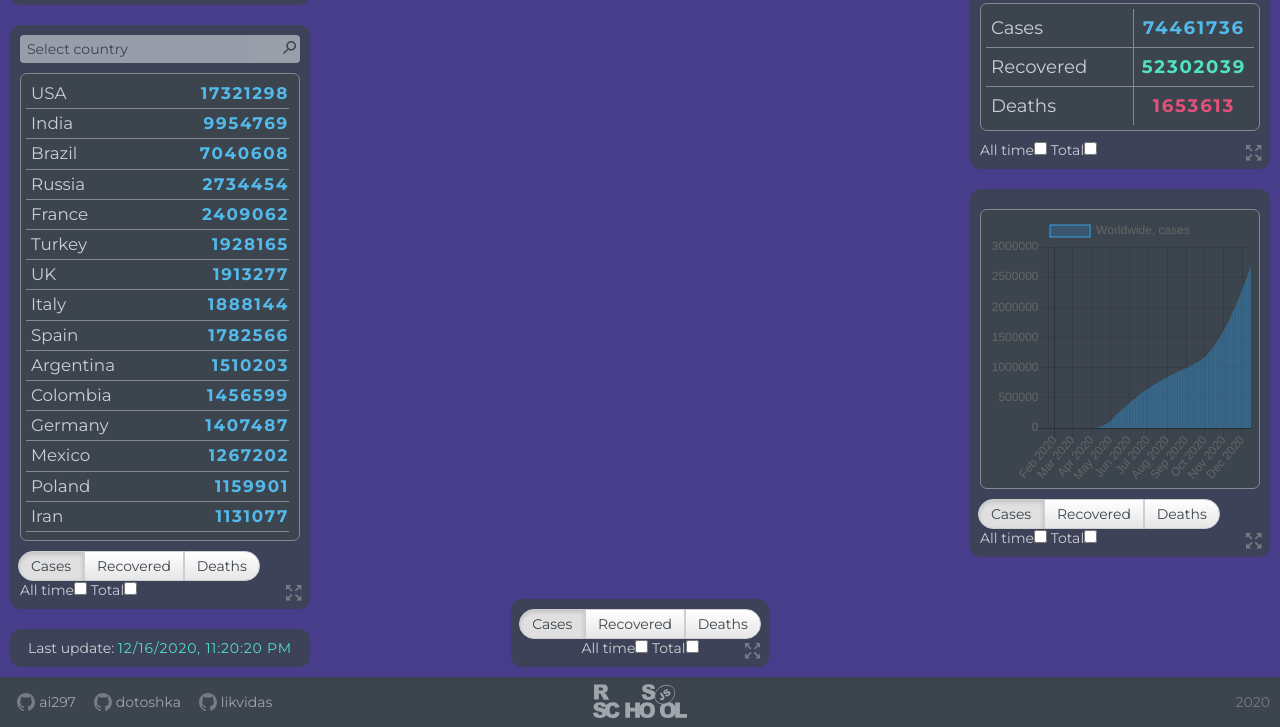
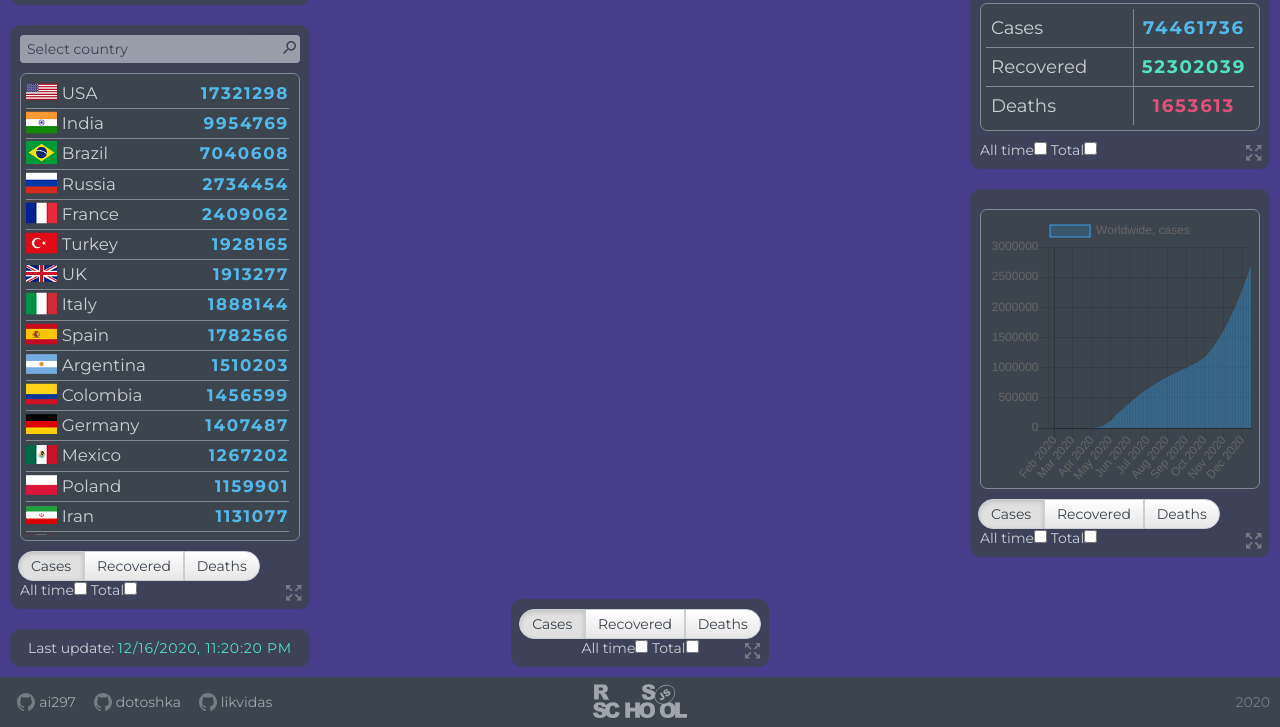
Before and after one commit to ai297/covid-dashboard, a website built with webpack: page src/index.html in a window 1280 px wide. Shown: the part 73-800 px from the top of the page. Built offline with nearby package versions, Linux system fonts and the light colour scheme; what mapbox-gl would draw is missing.

Commit message:
feat: implement country-flag component

```diff
--- a/src/index.js
+++ b/src/index.js
@@ -6,6 +6,7 @@ import TabsGroup from './js/tabs-group';
 import SearchForm from './js/search-form';
 import CountriesList from './js/countries-list';
 import CountrySection from './js/country-section';
+import CountryFlag from './js/country-flag';
 import SwitchButton from './js/switch-button';
 import MapCovid from './js/map-covid';
 import LastUpdate from './js/last-update-section';
@@ -17,6 +18,7 @@ window.customElements.define('app-widget', AppWidget);
 window.customElements.define('search-form', SearchForm);
 window.customElements.define('countries-list', CountriesList, { extends: 'ul' });
 window.customElements.define('country-section', CountrySection, { extends: 'li' });
+window.customElements.define('country-flag', CountryFlag);
 window.customElements.define('tab-button', TabButton, { extends: 'label' });
 window.customElements.define('tabs-group', TabsGroup);
 window.customElements.define('switch-btn', SwitchButton, { extends: 'label' });
--- /dev/null
+++ b/src/js/country-flag.js
@@ -0,0 +1,35 @@
+import FLAGS from './flags';
+
+class CountryFlag extends HTMLElement {
+  constructor(country) {
+    super();
+    if (country) this.country = country;
+    this.style.backgroundImage = 'url("./flags.png")';
+    this.style.backgroundSize = `${FLAGS.sprite.cols * 100}% ${FLAGS.sprite.rows * 100}%`;
+  }
+
+  get country() {
+    return this.getAttribute('country');
+  }
+
+  set country(val) {
+    this.setAttribute('country', val);
+    const countryIndex = FLAGS.countries.indexOf(val);
+    if (countryIndex >= 0) {
+      const col = countryIndex % FLAGS.sprite.cols;
+      const row = Math.floor(countryIndex / FLAGS.sprite.cols);
+      this.style.backgroundPosition = `${col * (100 / (FLAGS.sprite.cols - 1))}% ${row * (100 / (FLAGS.sprite.rows - 1))}%`;
+    } else {
+      this.style.backgroundPosition = '100% 100%';
+    }
+  }
+
+  static get observedAttributes() {
+    return ['country'];
+  }
+
+  attributeChangedCallback(name, oldValue, newValue) {
+    if (newValue !== oldValue) this[name] = newValue;
+  }
+}
+export default CountryFlag;
--- a/src/js/country-section.js
+++ b/src/js/country-section.js
@@ -1,9 +1,10 @@
 import EVENTS from './events';
+import CountryFlag from './country-flag';
 
 class CountrySection extends HTMLLIElement {
   constructor() {
     super();
-    this.flagElement = document.createElement('img');
+    this.flagElement = new CountryFlag();
     this.flagElement.className = 'country-flag';
     this.countryNameElement = document.createElement('span');
     this.countryNameElement.className = 'country-name';
@@ -27,20 +28,13 @@ class CountrySection extends HTMLLIElement {
     this.valueElement.className = type;
   }
 
-  get flag() {
-    return this.flagElement.src;
-  }
-
-  set flag(val) {
-    this.flagElement.src = val;
-  }
-
   get country() {
     return this.countryNameElement.innerText;
   }
 
   set country(val) {
     this.countryNameElement.innerText = val;
+    this.flagElement.country = val;
   }
 
   get value() {
--- a/src/js/data-mapping.js
+++ b/src/js/data-mapping.js
@@ -8,8 +8,7 @@ export function mapSummaryData(data) {
     todayDeaths: data.todayDeaths,
     recovered: data.recovered,
     todayRecovered: data.todayRecovered,
-    info: data.countryInfo ? {
-      flag: data.countryInfo.flag,
+    coords: data.countryInfo ? {
       long: data.countryInfo.long,
       lat: data.countryInfo.lat,
     } : null,
--- a/src/js/data-service.js
+++ b/src/js/data-service.js
@@ -43,8 +43,7 @@ class DataService {
    *    todayRecovered: 20277,
    *    deaths: 46404,
    *    todayDeaths: 488,
-   *    info: {
-   *      flag: url,
+   *    coords: {
    *      long: 11,
    *      lat: 22,
    *    },
--- /dev/null
+++ b/src/js/flags.js
@@ -0,0 +1,25 @@
+export default {
+  sprite: { rows: 20, cols: 11 },
+  countries: [
+    'Andorra', 'UAE', 'Afghanistan', 'Antigua and Barbuda', 'Anguilla', 'Albania', 'Armenia', 'Angola', 'Argentina', 'Austria', 'Australia',
+    'Aruba', 'Azerbaijan', 'Bosnia', 'Barbados', 'Bangladesh', 'Belgium', 'Burkina Faso', 'Bulgaria', 'Bahrain', 'Burundi', 'Benin',
+    'St. Barth', 'Bermuda', 'Brunei', 'Bolivia', 'Caribbean Netherlands', 'Brazil', 'Bahamas', 'Bhutan', 'Botswana', 'Belarus', 'Belize',
+    'Canada', 'DRC', 'Central African Republic', 'Congo', 'Switzerland', 'Côte d\'Ivoire', 'Chile', 'Cameroon', 'China', 'Colombia', 'Costa Rica',
+    'Cuba', 'Cabo Verde', 'Curaçao', 'Cyprus', 'Czechia', 'Germany', 'Djibouti', 'Denmark', 'Dominica', 'Dominican Republic', 'Algeria',
+    'Ecuador', 'Estonia', 'Egypt', 'Western Sahara', 'Eritrea', 'Spain', 'Ethiopia', 'Finland', 'Fiji', 'Falkland Islands (Malvinas)', 'Faroe Islands',
+    'France', 'Gabon', 'UK', 'Grenada', 'Georgia', 'French Guiana', 'Ghana', 'Gibraltar', 'Greenland', 'Gambia', 'Guinea',
+    'Guadeloupe', 'Equatorial Guinea', 'Greece', 'Guatemala', 'Guinea-Bissau', 'Guyana', 'Hong Kong', 'Honduras', 'Croatia', 'Haiti', 'Hungary',
+    'Indonesia', 'Ireland', 'Israel', 'Isle of Man', 'India', 'Iraq', 'Iran', 'Iceland', 'Italy', 'Channel Islands', 'Jamaica',
+    'Jordan', 'Japan', 'Kenya', 'Kyrgyzstan', 'Cambodia', 'Comoros', 'Saint Kitts and Nevis', 'S. Korea', 'Kuwait', 'Cayman Islands', 'Kazakhstan',
+    'Lao People\'s Democratic Republic', 'Lebanon', 'Saint Lucia', 'Liechtenstein', 'Sri Lanka', 'Liberia', 'Lesotho', 'Lithuania', 'Luxembourg', 'Latvia', 'Libyan Arab Jamahiriya',
+    'Morocco', 'Monaco', 'Moldova', 'Montenegro', 'Saint Martin', 'Madagascar', 'Marshall Islands', 'Macedonia', 'Mali', 'Myanmar', 'Mongolia',
+    'Macao', 'Martinique', 'Mauritania', 'Montserrat', 'Malta', 'Mauritius', 'Maldives', 'Malawi', 'Mexico', 'Malaysia', 'Mozambique',
+    'Namibia', 'New Caledonia', 'Niger', 'Nigeria', 'Nicaragua', 'Netherlands', 'Norway', 'Nepal', 'New Zealand', 'Oman', 'Panama',
+    'Peru', 'French Polynesia', 'Papua New Guinea', 'Philippines', 'Pakistan', 'Poland', 'Saint Pierre Miquelon', 'Palestine', 'Portugal', 'Paraguay', 'Qatar',
+    'Réunion', 'Romania', 'Serbia', 'Russia', 'Rwanda', 'Saudi Arabia', 'Solomon Islands', 'Seychelles', 'Sudan', 'Sweden', 'Singapore',
+    'Slovenia', 'Slovakia', 'Sierra Leone', 'San Marino', 'Senegal', 'Somalia', 'Suriname', 'South Sudan', 'Sao Tome and Principe', 'El Salvador', 'Sint Maarten',
+    'Syrian Arab Republic', 'Swaziland', 'Turks and Caicos Islands', 'Chad', 'Togo', 'Thailand', 'Tajikistan', 'Timor-Leste', 'Tunisia', 'Turkey', 'Trinidad and Tobago',
+    'Taiwan', 'Tanzania', 'Ukraine', 'Uganda', 'USA', 'Uruguay', 'Uzbekistan', 'Holy See (Vatican City State)', 'Saint Vincent and the Grenadines', 'Venezuela', 'British Virgin Islands',
+    'Vietnam', 'Vanuatu', 'Wallis and Futuna', 'Samoa', 'Yemen', 'Mayotte', 'South Africa', 'Zambia', 'Zimbabwe',
+  ],
+};
--- a/src/styles/countries-list.scss
+++ b/src/styles/countries-list.scss
@@ -23,7 +23,14 @@
       z-index: 1;
     }
 
-    & > .country-flag { margin: 0; }
+    & > .country-flag {
+      width: 2.2rem;
+      height: 1.6rem;
+      margin: 0;
+      display: inline-block;
+      vertical-align: bottom;
+      background-repeat: no-repeat;
+    }
 
     & > .country-name { flex: 1 1 auto; }
 
```
Also changed, not shown: public/flags.png (added).
